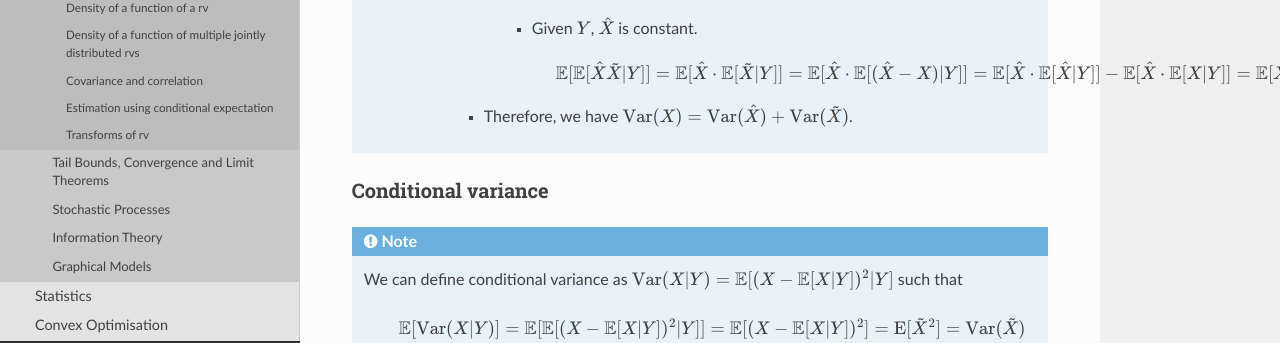
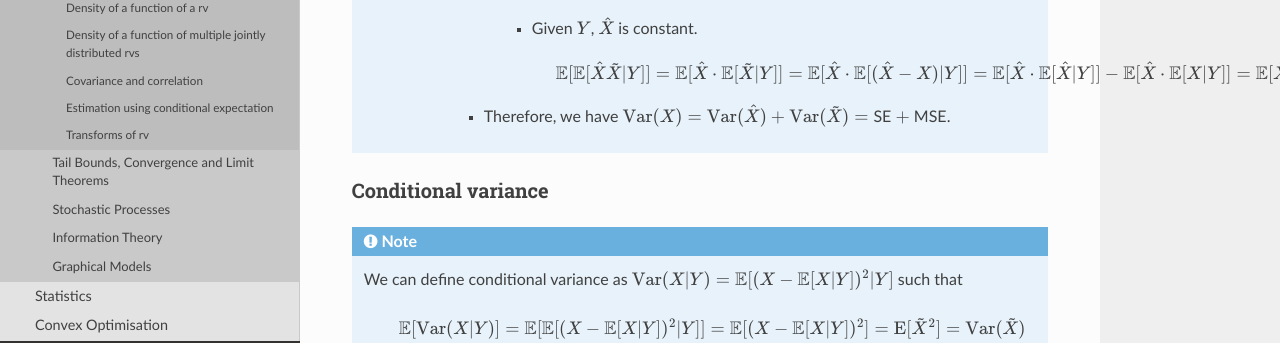
Before and after one commit to uselesstechjunks/leetcode, a Sphinx documentation site: the page built from docs/source/math/prob/func.rst, in a window 1280 px wide and 900 px high, scrolled down 4847 px. Shown: the part 153-496 px from the top of the window. Built offline with Sphinx 7.4.7 and the Read the Docs theme 2.0.0, drawn with Linux system fonts in a browser that asks for light colours.

Commit message:
Update func.rst

```diff
--- a/docs/source/math/prob/func.rst
+++ b/docs/source/math/prob/func.rst
@@ -166,7 +166,7 @@ Estimation using conditional expectation
 				* Given :math:`Y`, :math:`\hat{X}` is constant.
 
 					.. math:: \mathbb{E}[\mathbb{E}[\hat{X}\tilde{X}|Y]]=\mathbb{E}[\hat{X}\cdot\mathbb{E}[\tilde{X}|Y]]=\mathbb{E}[\hat{X}\cdot\mathbb{E}[(\hat{X}-X)|Y]]=\mathbb{E}[\hat{X}\cdot\mathbb{E}[\hat{X}|Y]]-\mathbb{E}[\hat{X}\cdot\mathbb{E}[X|Y]]=\mathbb{E}[\hat{X}^2]-\mathbb{E}[\hat{X}^2]=0
-			* Therefore, we have :math:`\mathrm{Var}(X)=\mathrm{Var}(\hat{X})+\mathrm{Var}(\tilde{X})`.
+			* Therefore, we have :math:`\mathrm{Var}(X)=\mathrm{Var}(\hat{X})+\mathrm{Var}(\tilde{X})=\text{SE}+\text{MSE}`.
 
 Conditional variance
 ========================================================================
```
